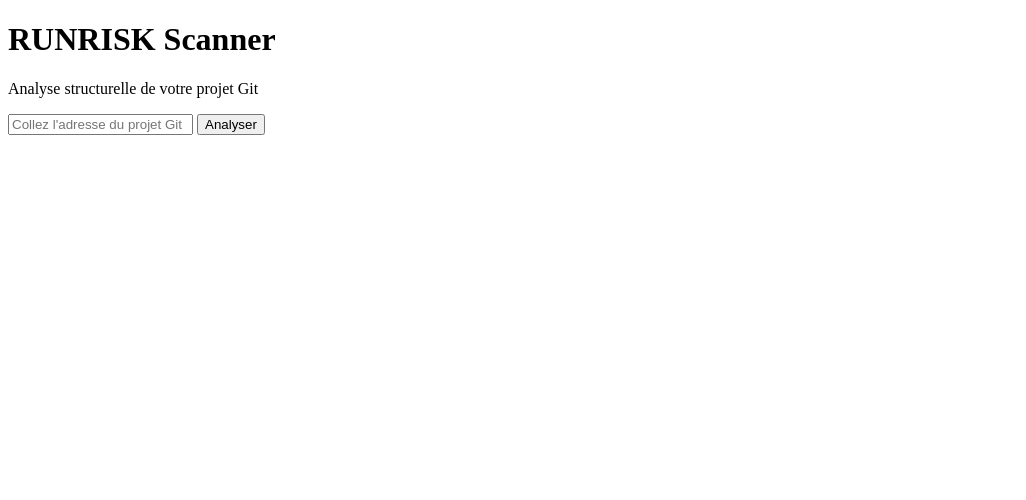
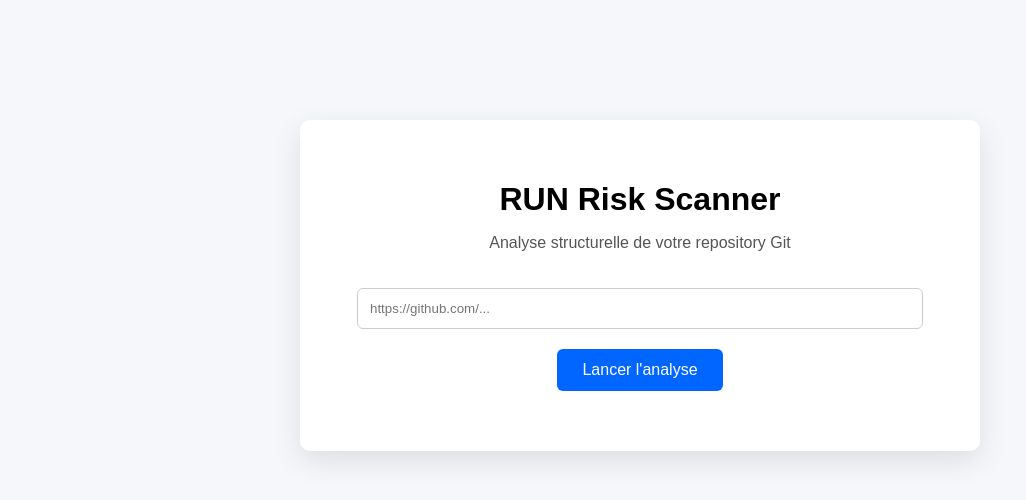
Before and after one commit to romainsocratech/runriskscannerv01, a plain HTML site: page index.html in a window 1280 px wide. Shown: the whole page, without its empty margins (0-1026 px from the left). Drawn offline with Linux system fonts and the light colour scheme.

Commit message:
Add files via upload

```diff
--- a/index.html
+++ b/index.html
@@ -1,22 +1,87 @@
 
 <!DOCTYPE html>
 <html>
+
 <head>
-<title>RUNRISK Scanner</title>
-<link rel="stylesheet" href="style.css">
+<meta charset="UTF-8">
+<title>RUN Risk Scanner</title>
+
+<style>
+
+body{
+font-family: Arial;
+background:#f5f7fa;
+margin:0;
+padding:0;
+}
+
+.container{
+width:600px;
+margin:120px auto;
+background:white;
+padding:40px;
+border-radius:10px;
+box-shadow:0 10px 30px rgba(0,0,0,0.1);
+text-align:center;
+}
+
+h1{
+margin-bottom:10px;
+}
+
+p{
+color:#555;
+}
+
+input{
+width:90%;
+padding:12px;
+margin-top:20px;
+border:1px solid #ccc;
+border-radius:6px;
+}
+
+button{
+margin-top:20px;
+padding:12px 25px;
+background:#0066ff;
+color:white;
+border:none;
+border-radius:6px;
+font-size:16px;
+cursor:pointer;
+}
+
+button:hover{
+background:#0052cc;
+}
+
+.result{
+margin-top:20px;
+color:#333;
+font-size:14px;
+}
+
+</style>
 </head>
 
 <body>
 
-<h1>RUNRISK Scanner</h1>
+<div class="container">
 
-<p>Analyse structurelle de votre projet Git</p>
+<h1>RUN Risk Scanner</h1>
 
-<input id="repo" placeholder="Collez l'adresse du projet Git">
+<p>Analyse structurelle de votre repository Git</p>
 
-<button onclick="scan()">Analyser</button>
+<input id="repo" placeholder="https://github.com/...">
 
-<pre id="result"></pre>
+<br>
+
+<button onclick="scan()">Lancer l'analyse</button>
+
+<div class="result" id="result"></div>
+
+</div>
 
 <script>
 
@@ -24,14 +89,13 @@ function scan(){
 
 let repo = document.getElementById("repo").value
 
-document.getElementById("result").textContent =
-"Analyse du repository : " + repo +
-"\n\nAnalyse en cours...\nRésultat sous 24h."
+document.getElementById("result").innerText =
+"Analyse du repository : "+repo+"\n\nAnalyse en cours.\nRésultat envoyé sous 24h."
 
 }
-
 
 </script>
 
 </body>
+
 </html>
```
